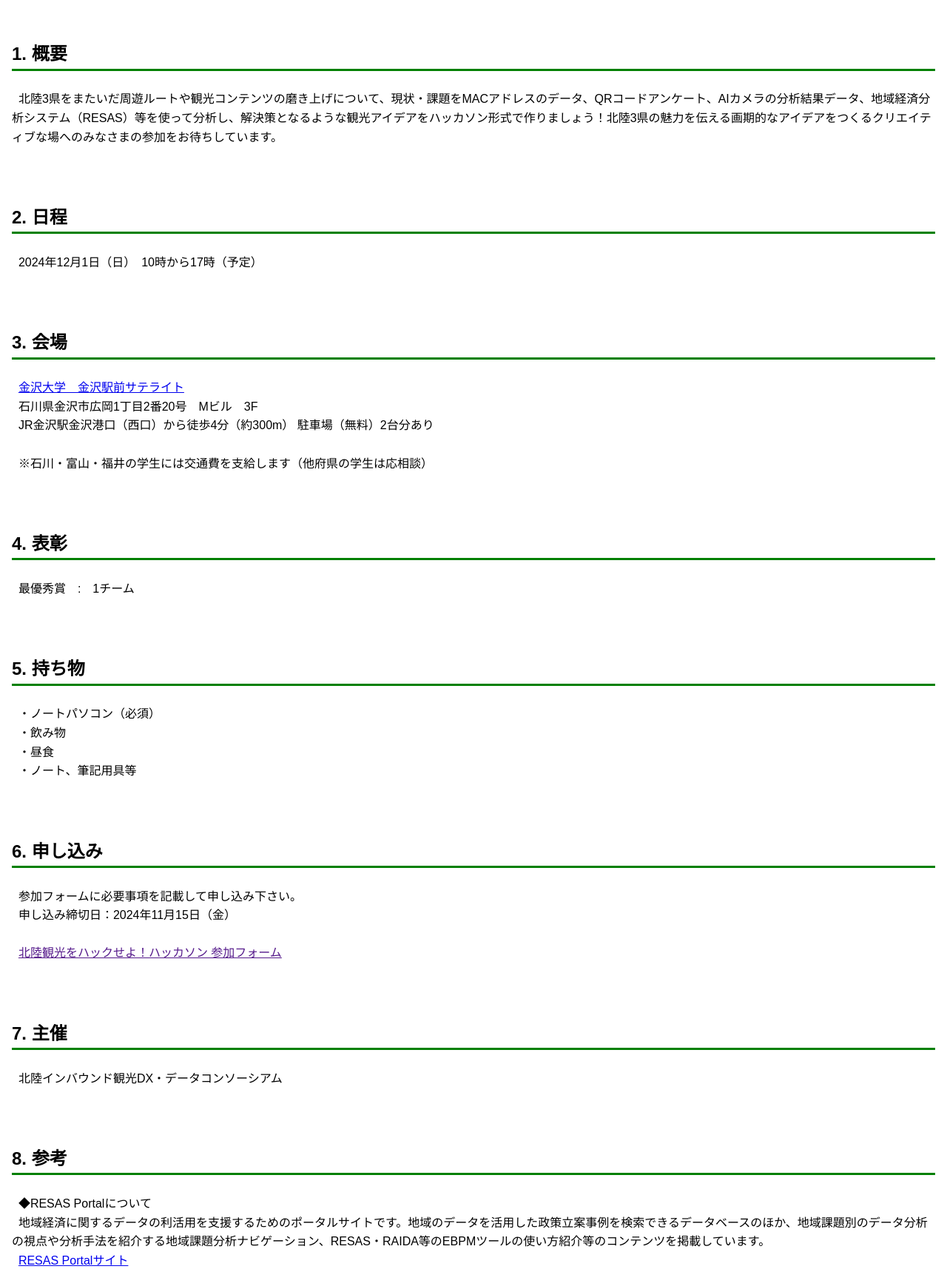
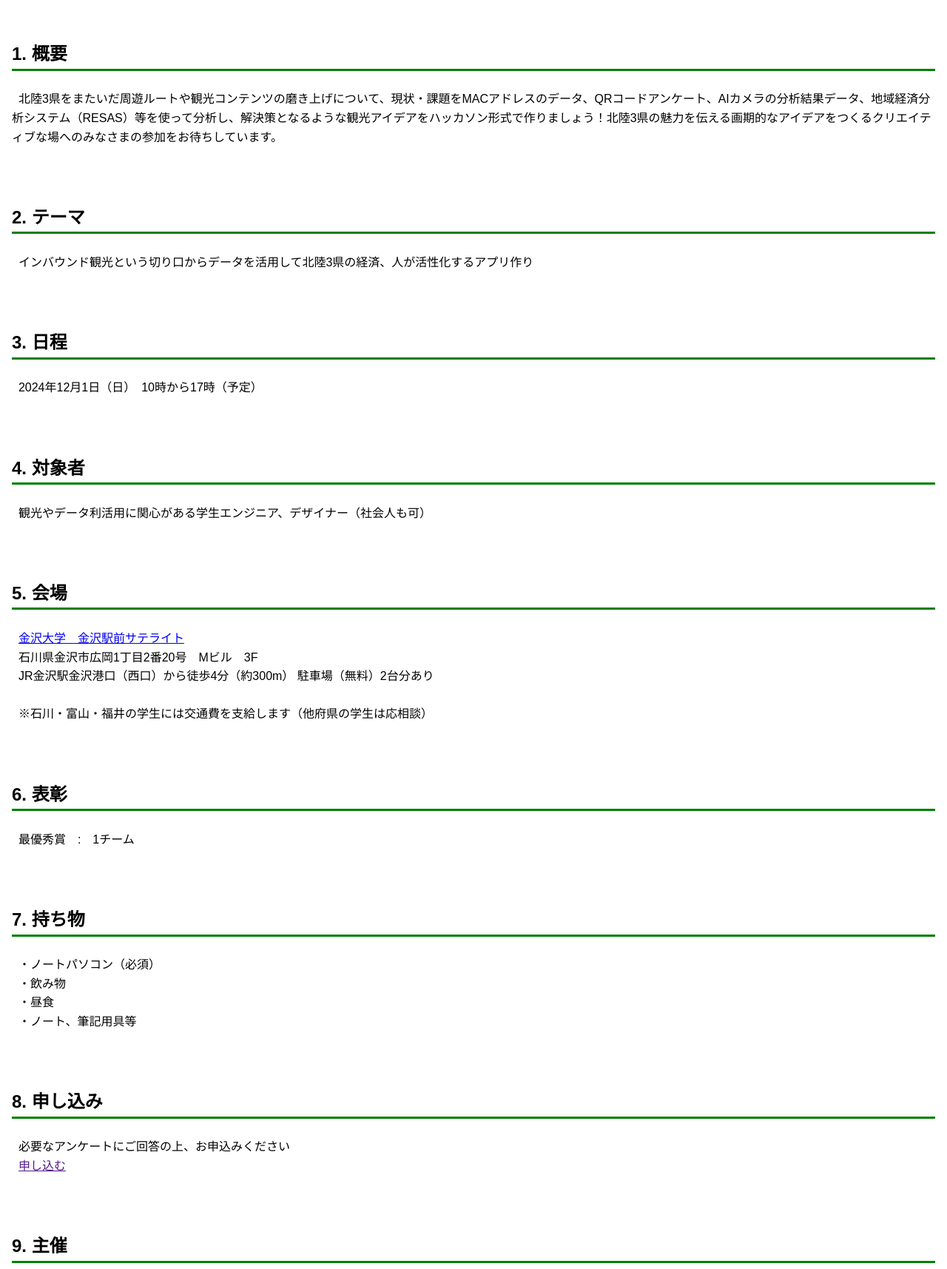
Before and after one commit to hokuriku-inbound-kanko/hackathon, a plain HTML site: page index.html in a window 1280 px wide. Shown: the part 740-2455 px from the top of the page at 74% size. Drawn offline with Linux system fonts and the light colour scheme.

Commit message:
Add files via upload

```diff
--- a/index.html
+++ b/index.html
@@ -50,27 +50,36 @@
   </section>
 
   <section>
-  <h2>2. 日程</h2>
+  <h2>2. テーマ</h2>
+  インバウンド観光という切り口からデータを活用して北陸3県の経済、人が活性化するアプリ作り
+  </section>
+
+  <section>
+  <h2>3. 日程</h2>
   2024年12月1日（日）　10時から17時（予定）
   </section>
 
   <section>
-  <h2>3. 会場</h2>
+  <h2>4. 対象者</h2>
+  観光やデータ利活用に関心がある学生エンジニア、デザイナー（社会人も可）
+  </section>
+
+  <section>
+  <h2>5. 会場</h2>
   <a href=https://www.kanazawa-u.ac.jp/social-engagement/use/kanazawa-station-satellite/ target="_blank">金沢大学　金沢駅前サテライト</a>
   石川県金沢市広岡1丁目2番20号　Mビル　3F
   JR金沢駅金沢港口（西口）から徒歩4分（約300m） 駐車場（無料）2台分あり
 
   ※石川・富山・福井の学生には交通費を支給します（他府県の学生は応相談）
-
-</section>
+  </section>
 
   <section>
-  <h2>4. 表彰</h2>
+  <h2>6. 表彰</h2>
   最優秀賞　:　1チーム
   </section>
 
   <section>
-  <h2>5. 持ち物</h2>
+  <h2>7. 持ち物</h2>
   ・ノートパソコン（必須）
   ・飲み物
   ・昼食
@@ -78,20 +87,18 @@
   </section>
 
   <section>
-  <h2>6. 申し込み</h2>
-  参加フォームに必要事項を記載して申し込み下さい。
-  申し込み締切日：2024年11月15日（金）
-
-  <a href="">北陸観光をハックせよ！ハッカソン 参加フォーム</a>
+  <h2>8. 申し込み</h2>
+  必要なアンケートにご回答の上、お申込みください
+  <a href="">申し込む</a>
   </section>
 
   <section>
-  <h2>7. 主催</h2>
+  <h2>9. 主催</h2>
   北陸インバウンド観光DX・データコンソーシアム
   </section>
 
   <section>
-  <h2>8. 参考</h2>
+  <h2>10. 参考</h2>
   ◆RESAS Portalについて
   地域経済に関するデータの利活用を支援するためのポータルサイトです。地域のデータを活用した政策立案事例を検索できるデータベースのほか、地域課題別のデータ分析の視点や分析手法を紹介する地域課題分析ナビゲーション、RESAS・RAIDA等のEBPMツールの使い方紹介等のコンテンツを掲載しています。
   <a href="https://resas-portal.go.jp/" target="_blank">RESAS Portalサイト</a>
```
